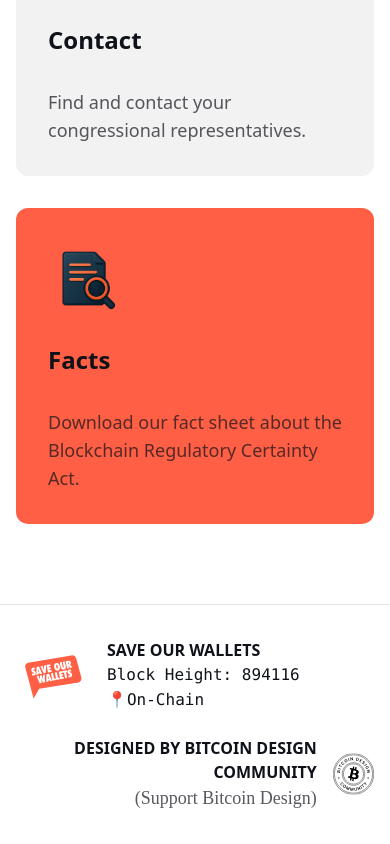
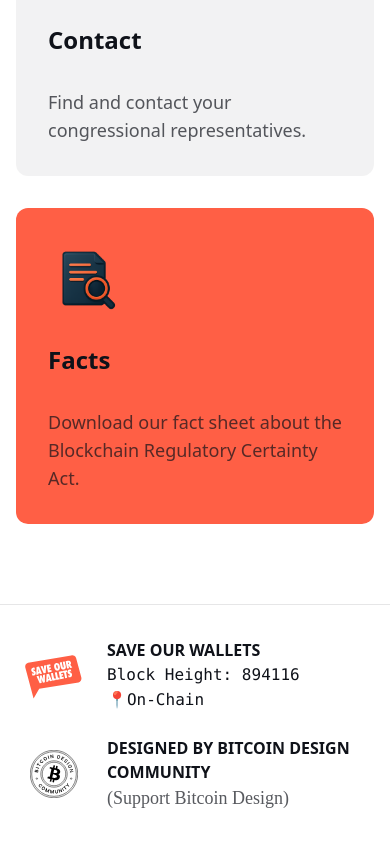
Before and after one commit to swedishfrenchpress/save-our-wallets, a Nuxt app: page / in a window 390 px wide. Shown: the part 6909-7753 px from the top of the page. Built offline with nearby package versions, Linux system fonts and the light colour scheme; a web font is replaced by a local one.

Commit message:
updated footer on mobile.

```diff
--- a/pages/index.vue
+++ b/pages/index.vue
@@ -464,7 +464,7 @@
     <footer class="py-8 px-4 bg-white border-t border-navy-900/10">
       <div class="max-w-6xl mx-auto flex flex-col md:flex-row justify-between items-start md:items-center">
         <!-- Left Side -->
-        <div class="mb-6 md:mb-0">
+        <div class="mb-6 md:mb-0 flex-1">
           <div class="font-bold text-navy-900 flex items-center gap-4">
             <img src="@/assets/images/sow-logo.svg" alt="Save Our Wallets" class="w-[75px] h-[75px]">
             <div>
@@ -478,8 +478,13 @@
         </div>
 
         <!-- Right Side -->
-        <div class="text-right flex items-center gap-4">
-          <div>
+        <div class="w-full md:w-auto flex flex-row items-center gap-4 md:justify-end md:flex-row-reverse flex-shrink-0">
+          <a href="https://bitcoin.design/" target="_blank" rel="noopener noreferrer" class="hover:opacity-80 transition-opacity duration-300 flex-shrink-0">
+            <div class="w-[75px] h-[75px] flex items-center justify-center">
+              <img src="@/assets/images/bdc-seal.svg" alt="Bitcoin Design Community" class="w-12 h-12">
+            </div>
+          </a>
+          <div class="flex-1 text-left md:text-right">
             <div class="text-navy-900 font-bold">
               DESIGNED BY <a href="https://bitcoin.design/" class="hover:text-coral-500 transition-colors duration-300" target="_blank" rel="noopener noreferrer">BITCOIN DESIGN COMMUNITY</a>
             </div>
@@ -487,9 +492,6 @@
               (<a href="https://bitcoindesignfoundation.org/" class="hover:text-coral-500 transition-colors duration-300" target="_blank" rel="noopener noreferrer">Support Bitcoin Design</a>)
             </div>
           </div>
-          <a href="https://bitcoin.design/" target="_blank" rel="noopener noreferrer" class="hover:opacity-80 transition-opacity duration-300">
-            <img src="@/assets/images/bdc-seal.svg" alt="Bitcoin Design Community" class="w-12 h-12">
-          </a>
         </div>
       </div>
     </footer>
```
